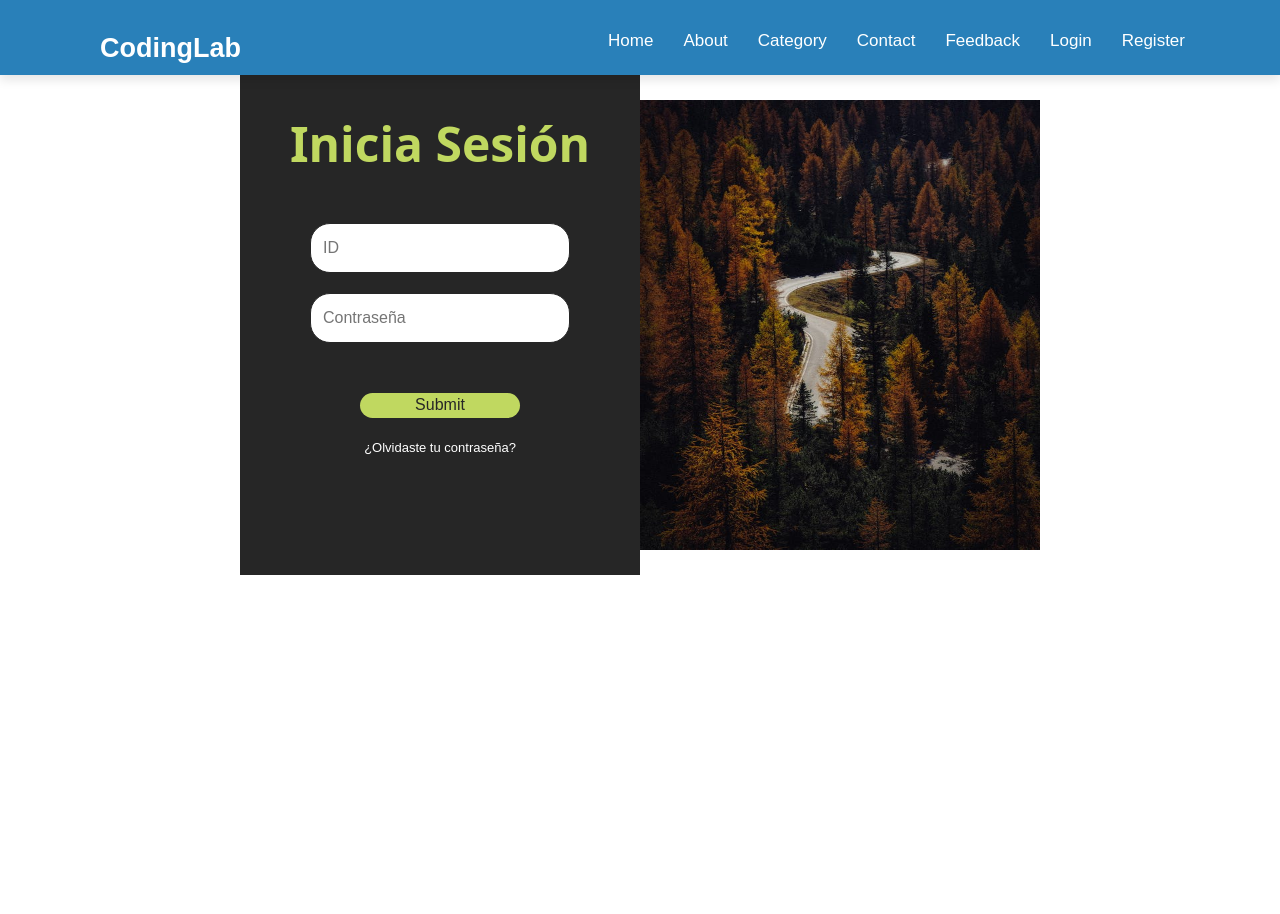
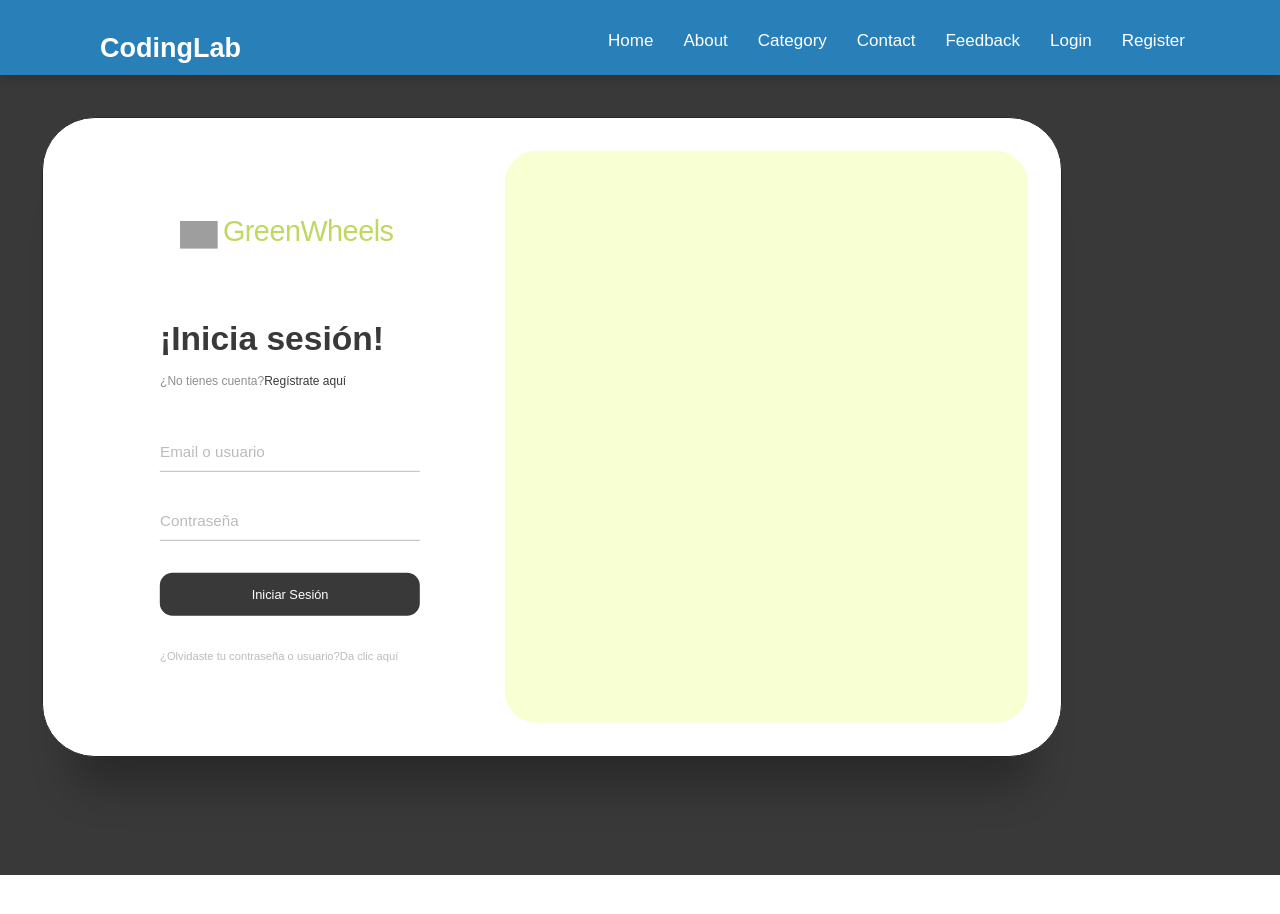
Before and after one commit to Anezeres/DesarrolloSoftwareUnivalle, a React (Create React App) app in the folder client/front-green-wheels/: page /login in a window 1280 px wide. Shown: the top 914 px of the page. Built offline with nearby package versions, Linux system fonts and the light colour scheme; grey boxes are pictures that could not be loaded.

Commit message:
Se sube el login a la rama

```diff
--- a/client/front-green-wheels/src/CSS/login.css
+++ b/client/front-green-wheels/src/CSS/login.css
@@ -1,97 +1,248 @@
-*
+@import url('https://fonts.googleapis.com/css2?family=Roboto:ital,wght@0,100;0,300;0,400;0,500;0,700;0,900;1,700;1,900&display=swap');
+
+
+*, *::before, *::after
 {
+    padding: 0;
     margin: 0;
-    padding: 0;
     box-sizing: border-box;
-    font-family: 'Poppins', sans-serif;
-
 }
 
 body
 {
-    background-color: rgb(57, 57, 57);
+    font-family: "Roboto", sans-serif;
 }
 
-.containerlog{
+main
+{
+    width: 100%;
+    min-height: 100vh;
+    overflow: hidden;
+    background-color: rgb(57, 57, 57);
+    padding: 2rem;
     display: flex;
-    height: 500px;
-    width: 800px;
-    border: 1 px solid rgba(38,38,38,1);
-    margin: auto;
-    margin-top: 50px;
-    position: relative;
-}
-
-.form{
-    display: flex;
-    flex-direction: column;
-    width: 50%;
     align-items: center;
-    background-color:rgba(38,38,38,1);
-}
-
-.form h1
-{
-
-    font-family: system-ui, -apple-system, BlinkMacSystemFont, 'Segoe UI', Roboto, Oxygen, Ubuntu, Cantarell, 'Open Sans', 'Helvetica Neue', sans-serif;
-    font-style: normal;
-    font-weight: bolder;
-    font-size: 3rem;
-    color: rgba(192,216,96,1);
-    margin: 40px;
+    justify-content: center;
 }
 
 .box
 {
-    padding: 12px;
-    width: 65%;
-    margin: 10px;
-    border: 1px solid rgba(38,38,38,1);
-    outline: none;
-    border-radius: 20px
+    position: relative;
+    width: 100%;
+    max-width: 1020px;
+    height: 640px;
+    background-color: #fff;
+    border-radius: 3.3rem;
+    box-shadow: 0 60px 40px -30px rgba(0, 0, 0, 0.27);
 }
 
-#submit{
-    padding: 12px, 30px;
-    width: 40%;
-    height: 5%;
-    margin-top: 40px;
-    background-color: rgba(192,216,96,1);
-    color: rgba(38,38,38,1);
-    border: none;
-    outline: none;
-    border-radius:20px;
+.inner-box
+{
+    position: absolute;
+    width: calc(100% - 4.1rem);
+    height: calc(100% - 4.1rem);
+    top: 50%;
+    left: 50%;
+    transform: translate(-50%, -50%);
 }
 
-#submit:hover{
-    cursor: pointer;
-    background-color: rgb(16, 15, 15);
+.forms-wrap
+{
+    position: absolute;
+    height: 100%;
+    width: 45%;
+    top: 0;
+    left: 0;
+    display: grid;
+    grid-template-columns: 1fr;
+    grid-template-rows: 1fr;
+    transition: 0.8s ease-in-out;
+}
+
+.carrousel
+{
+    position: absolute;
+    height: 100%;
+    width: 55%;
+    top: 0;
+    left: 45%;
+    background-color: #F8FFD2;
+    border-radius: 2rem;
+    transition: 0.8s ease-in-out;
+}
+
+form
+{
+    max-width: 260px;
+    width: 100%;
+    margin: 0 auto;
+    height: 100%;
+    display: flex;
+    flex-direction: column;
+    justify-content: space-evenly;
+    grid-column: 1 / 2;
+    grid-row: 1 / 2;
+    transition: opacity 0.02s 0.4s;
+}
+
+form.sign-up-form
+{
+    opacity: 0;
+    pointer-events: none;
+}
+
+
+.logo
+{
+    display: flex;
+    align-items: center;
+}
+
+.logo img
+{
+    width: 38px;
+    margin-right: 0.3rem;
+}
+
+
+.logo h4
+{
+    font-size: 1.8rem;
+    letter-spacing: -0.5px;
     color: rgba(192,216,96,1);
 }
 
-.form a
+.heading h2
 {
-    text-decoration: none;
-    font-size: 13px;
-    color: #fff;
-    margin-top: 20px;
+    font-size: 2.1rem;
+    font-weight: 600;
+    color: rgb(57, 57, 57);
 }
 
-.form a:hover{
+.heading h6
+{
+    color: rgb(143, 143, 143);
+    font-weight: 400;
+    font-size: .75rem;
+    display: inline;
+}
+
+.toggle
+{
+    color:rgb(57, 57, 57);
+    text-decoration: none;
+    font-size: 0.75rem;
+    font-weight: 500;
+    transition: 0.3s;;
+}
+
+
+.toggle:hover
+{
     color: rgba(192,216,96,1);
 }
 
-.side{
-    display: flex;
-    justify-content: center;
-    align-items: center;
-    width: 50%;
-    animation: slide 9s infinite;
+.input-wrap
+{
+    position: relative;
+    height: 37px;
+    margin-bottom: 2rem;
+}
+
+.input-field
+{
+    position: absolute;
+    width: 100%;
+    height: 100%;
+    background-color: none;
+    border: none;
+    outline: none;
+    border-bottom: 1px solid #bbb;
+    padding: 0;
+    font-size: 0.95rem;
+    color:rgb(57, 57, 57);
+    transition: 0.4s;
+}
+
+label
+{
+    position: absolute;
+    left: 0;
+    top: 50%;
+    transform: translateY(-50%);
+    font-size: 0.95rem;
+    color:#bbb;
+    pointer-events: none;
+    transition: 0.4s;
+}
+
+.input-field.active
+{
+    border-bottom-color: rgb(57, 57, 57);
+}
+
+.input-field.active + label
+{
+    font-size: 0.75rem;
+    top: -2px;
+}
+
+.sign-btn
+{
+    display: inline-block;
+    width: 100%;
+    height: 43px;
+    background-color: rgb(57, 57, 57);
+    color: #fff;
+    border: none;
+    cursor: pointer;
+    border-radius: 0.8rem;
+    font-size: .8rem;
+    margin-bottom: 2rem;
+    transition: 0.3s;
+}
+
+.sign-btn:hover
+{
+    background-color: rgba(192,216,96,1);
+}
+
+.text
+{
+    color:#bbb;
+    font-size: 0.7rem;
+}
+
+.text a
+{
+    color: #bbb;
+    transition: 0.3s;
+}
+
+.text a:hover
+{
+    color: rgb(57, 57, 57);
 }
 
 
-.side img
+main.sign-up-mode form.sign-in-form
 {
-    width: 450px;
-    height: 450px;
+    opacity: 0;
+    pointer-events: none;
 }
+
+main.sign-up-mode form.sign-up-form
+{
+    opacity: 1;
+    pointer-events: all;
+}
+
+main.sign-up-mode .forms-wrap
+{
+    left: 55%;
+}
+
+main.sign-up-mode .carrousel
+{
+    left: 0%;
+}
--- a/client/front-green-wheels/src/components/PersonLoginForm.jsx
+++ b/client/front-green-wheels/src/components/PersonLoginForm.jsx
@@ -1,6 +1,6 @@
 import intervalToDuration from "date-fns/intervalToDuration/index.js";
 import { postLoginForm } from "../api/green_wheels.api";
-import { useState } from "react";
+import { useState, useEffect } from "react";
 import { useNavigate } from "react-router-dom";
 import myImage from '../Frontend/Media/img.png';
 import Navbar from "../components/Navs/navbar";
@@ -32,6 +32,29 @@ export const PersonLoginForm = () => {
     }
   }
 
+
+  useEffect(() => {
+    const inputs = document.querySelectorAll(".input-field");
+    const toggle_btn = document.querySelectorAll(".toggle");
+    const main = document.querySelector("main");
+
+    inputs.forEach((inp) => {
+      inp.addEventListener("focus", () => {
+        inp.classList.add("active");
+      });
+      inp.addEventListener("blur", () => {
+        if (inp.value !== "") return;
+        inp.classList.remove("active");
+      });
+    });
+
+    toggle_btn.forEach((btn) => {
+      btn.addEventListener("click", () => {
+        main.classList.toggle("sign-up-mode");
+      });
+    });
+  }, []);
+
   return (
     <div>
       <Navbar />
@@ -47,31 +70,117 @@ export const PersonLoginForm = () => {
 
       <div>
         <div className="contenedorGeneral">
-          <div className="containerlog">
-            <form action="" className="form" onSubmit={submitForm}>
-              <h1>Inicia Sesión</h1>
-              <input
-                type="number"
-                placeholder="ID"
-                className="box"
-                value={id}
-                onChange={(e) => setId(e.target.value)}
-              />
-              <input
-                type="password"
-                name="password"
-                className="box"
-                placeholder="Contraseña"
-                value={password}
-                onChange={(e) => setPassword(e.target.value)}
-              ></input>
-              <input type="submit" values="Iniciar Sesión" id="submit"></input>
-              <a href="#"> ¿Olvidaste tu contraseña?</a>
-            </form>
-            <div class="side">
-              <img src={myImage} alt=""></img>
+          <main>
+          <div className="box">
+                <div className="inner-box">
+                    <div className = "forms-wrap">
+                        <form action="login.html" autocomplete="off" className = "sign-in-form">
+                            <div className = "logo">
+                                <img src = "/client/front-green-wheels/src/Frontend/Media/logog.png" alt = "GreenWheels"></img>
+                                <h4>GreenWheels</h4>
+                            </div>
+
+                            <div className = "heading">
+                                <h2>¡Inicia sesión!</h2>
+                                <h6> ¿No tienes cuenta?</h6>
+                                <a href="#" className="toggle">Regístrate aquí</a>
+                            </div>
+
+                            <div className = "actual-form">
+
+                                <div className = "input-wrap">
+                                    <input
+                                        type="text"
+                                        minlength="4"
+                                        className="input-field"
+                                        autocomplete="off"
+                                        required
+                                    />
+                                    <label>Email o usuario</label>
+                                </div>
+
+                                <div className="input-wrap">
+                                    <input
+                                        type="contraseña"
+                                        minlength="4"
+                                        className="input-field"
+                                        autocomplete="off"
+                                        required
+                                    />
+                                    <label>Contraseña</label>
+                                </div>
+
+
+                                <input type = "submit" value = "Iniciar Sesión" className="sign-btn" />
+                                <p className = "text">
+                                    ¿Olvidaste tu contraseña o usuario?
+                                    <a href = "#">Da clic aquí</a>
+                                </p>
+                            </div>
+                        </form>
+
+                        <form action="login.html" autocomplete="off" className = "sign-up-form">
+                            <div className = "logo">
+                                <img src = "/client/front-green-wheels/src/Frontend/Media/logog.png" alt = "GreenWheels"></img>
+                                <h4>GreenWheels</h4>
+                            </div>
+
+                            <div className = "heading">
+                                <h2>¡Regístrate!</h2>
+                                <h6>¿Ya tienes una cuenta?</h6>
+                                <a href="#" className="toggle">Inicia sesión</a>
+                            </div>
+
+                            <div className = "actual-form">
+
+                                <div className = "input-wrap">
+                                    <input
+                                        type="text"
+                                        minlength="4"
+                                        className="input-field"
+                                        autocomplete="off"
+                                        required
+                                    />
+                                    <label>Usuario</label>
+                                </div>
+
+                                <div className = "input-wrap">
+                                    <input
+                                        type="email"
+                                        className="input-field"
+                                        autocomplete="off"
+                                        required
+                                    />
+                                    <label>Email</label>
+                                </div>
+
+                                <div className="input-wrap">
+                                    <input
+                                        type="contraseña"
+                                        minlength="4"
+                                        className="input-field"
+                                        autocomplete="off"
+                                        required
+                                    />
+                                    <label>Contraseña</label>
+                                </div>
+
+
+                                <input type = "submit" value = "Regístrate" className="sign-btn" />
+                                <p className = "text">
+                                    Autorizo el uso de mis datos de acuerdo a la
+                                    <a href = "#"> declaración de privacidad </a>y acepto los
+                                    <a href = "#">terminos y condiciones.</a>
+                                </p>
+                            </div>
+                        </form>
+                    </div>
+                    <div className = "carrousel"></div>
+                </div>
             </div>
-          </div>
+
+
+          </main>
         </div>
       </div>
     </div>
--- a/client/front-green-wheels/src/index.js
+++ b/client/front-green-wheels/src/index.js
@@ -2,6 +2,7 @@ import React from 'react';
 import ReactDOM from 'react-dom/client';
 import App from './App';
 import './CSS/form.css';
+import './CSS/login.css';
 import './CSS/navbar.css';
 import './CSS/body.css';
 import './CSS/footer.css';
```
